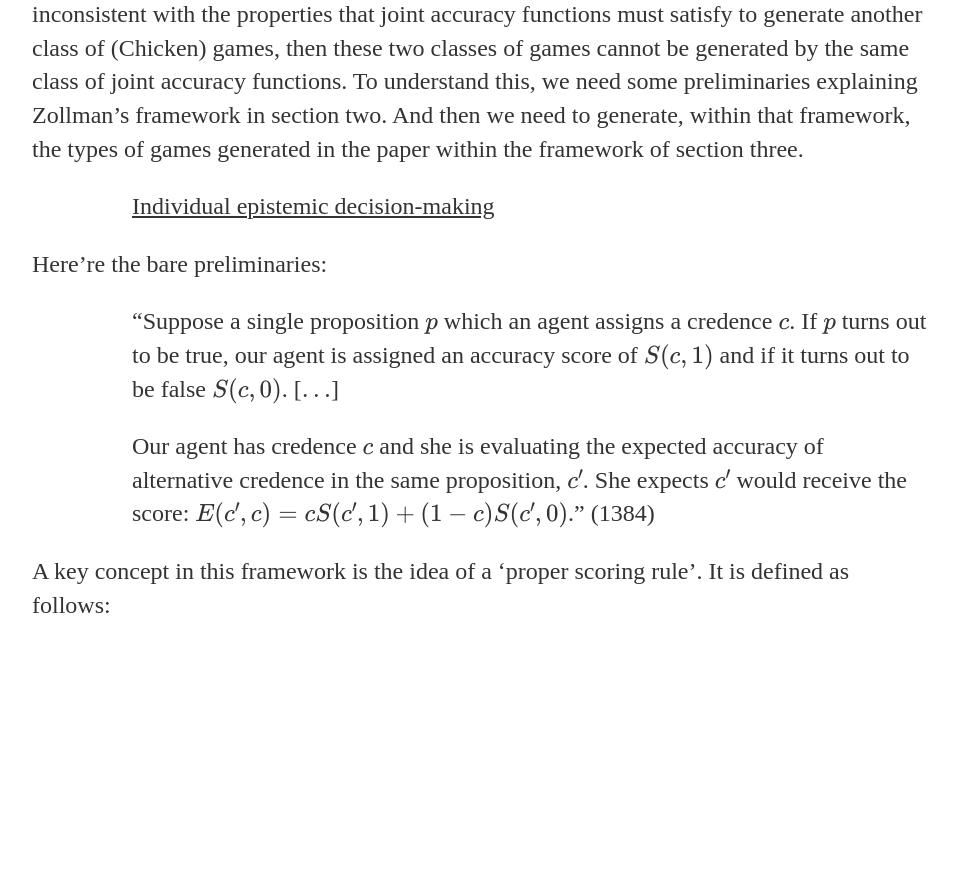
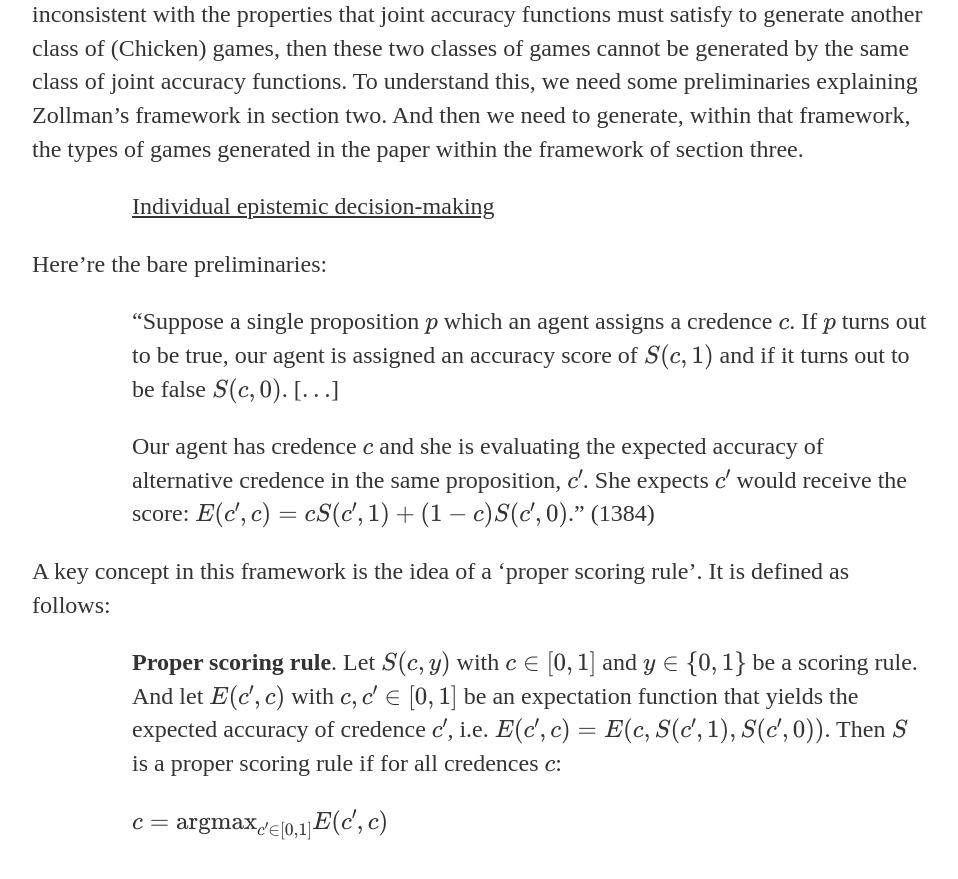
Before and after one commit to uzunovam/uzunovam, a Jekyll site: the page built from _posts/2020-07-22-kevin-zollman-on-game-theory-and-epistemology.md, in a window 1280 px wide and 900 px high, scrolled down 1108 px. Shown: the top 879 px of the window, without its empty margins (160-1118 px from the left). Built offline with Jekyll 4.4.1, drawn with Linux system fonts in a browser that asks for light colours; before the commit the page ends 1790 px from its top, so only the background shows below that.

Commit message:
Update 2020-07-22-kevin-zollman-on-game-theory-and-epistemology.md

```diff
--- a/_posts/2020-07-22-kevin-zollman-on-game-theory-and-epistemology.md
+++ b/_posts/2020-07-22-kevin-zollman-on-game-theory-and-epistemology.md
@@ -17,3 +17,6 @@ date: 2020-07-22
 <p style="padding-left:100px;">Our agent has credence \(c\) and she is evaluating the expected accuracy of alternative credence in the same proposition, \(c^{\prime}\). She expects \(c^{\prime}\) would receive the score: \(E(c^{\prime}, c) = cS(c^{\prime}, 1) + (1-c)S(c^{\prime}, 0)\).” (1384)</p>
 
 <p>A key concept in this framework is the idea of a ‘proper scoring rule’. It is defined as follows:</p>
+
+<p style="padding-left:100px;"><strong>Proper scoring rule</strong>. Let \(S(c, y)\) with \(c \in [0, 1]\) and \(y \in \{0, 1\}\) be a scoring rule. And let \(E(c^{\prime}, c)\) with \(c, c^{\prime} \in [0,1]\) be an expectation function that yields the expected accuracy of credence \(c^{\prime}\), i.e. \(E(c^{\prime}, c) = E(c, S(c^{\prime}, 1), S(c^{\prime}, 0))\). Then \(S\) is a proper scoring rule if for all credences \(c\):</p>
+<p style="padding-left:100px;">\(c = \text{argmax}_{c^{\prime} \in [0,1]} E(c^{\prime}, c)\)</p>
```
